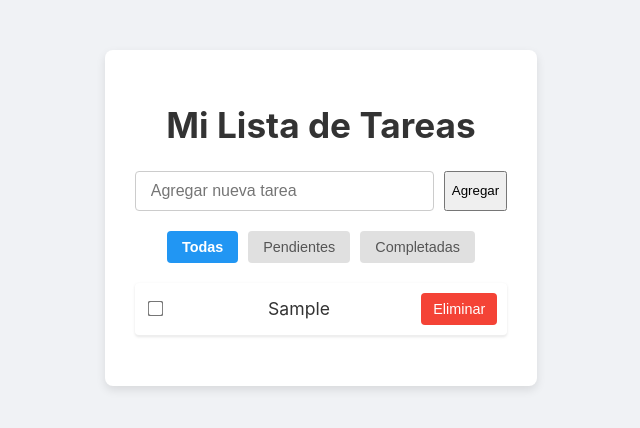
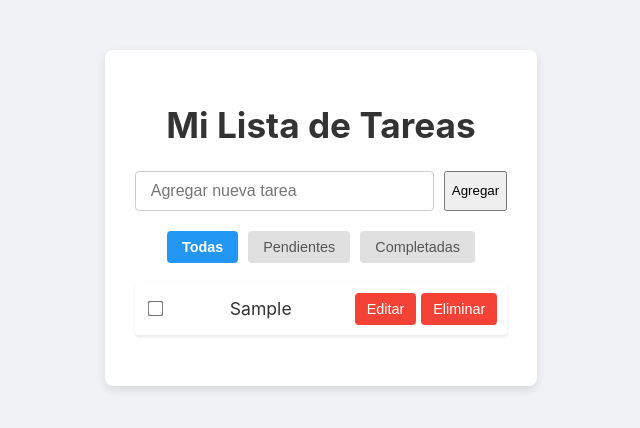
Before and after one commit to PaulaKDev/ToDo-App, a React (Vite) app: page / in a window 1280 px wide. Both pictures are taken after typing "Sample" into the empty fields and a click on the button "Agregar". Shown: the top 428 px of the page, without its empty margins (349-989 px from the left). Built offline with nearby package versions, Linux system fonts and the light colour scheme.

Commit message:
Modificado TodoItem.jsx para permitir la edición

```diff
--- a/src/components/TodoItem.css
+++ b/src/components/TodoItem.css
@@ -44,3 +44,77 @@
 .todo-item button:hover {
   background-color: #d32f2f;
 }
+
+.todo-item span {
+  flex-grow: 1;
+  font-size: 1.1em;
+  color: #333;
+  cursor: pointer; /* Indica que el texto es interactivo */
+}
+
+.todo-item .edit-input {
+  flex-grow: 1;
+  padding: 5px 8px;
+  border: 1px solid #2196f3;
+  border-radius: 4px;
+  font-size: 1.1em;
+  margin-right: 10px;
+}
+
+.todo-actions {
+  display: flex;
+  gap: 5px; /* Espacio entre los botones de acción */
+  margin-left: 10px;
+}
+
+/* Estilo para el botón de editar */
+.edit-button {
+  background-color: #ff9800;
+  color: white;
+  border: none;
+  padding: 8px 12px;
+  border-radius: 4px;
+  cursor: pointer;
+  font-size: 0.9em;
+  transition: background-color 0.3s ease;
+}
+
+.edit-button:hover {
+  background-color: #e68a00;
+}
+
+/* Estilos para los botones de guardar y cancelar */
+.save-button {
+  background-color: #4caf50;
+  color: white;
+  border: none;
+  padding: 8px 12px;
+  border-radius: 4px;
+  cursor: pointer;
+  font-size: 0.9em;
+  transition: background-color 0.3s ease;
+}
+
+.save-button:hover {
+  background-color: #43a047;
+}
+
+.cancel-button {
+  background-color: #9e9e9e;
+  color: white;
+  border: none;
+  padding: 8px 12px;
+  border-radius: 4px;
+  cursor: pointer;
+  font-size: 0.9em;
+  transition: background-color 0.3s ease;
+}
+
+.cancel-button:hover {
+  background-color: #757575;
+}
+
+/* Comprobar que este estilo sigue siendo relevante o ajustarlo si es necesario */
+.todo-item button {
+  /* (ajustar si hay duplicados) */
+}
--- a/src/components/TodoItem.jsx
+++ b/src/components/TodoItem.jsx
@@ -1,16 +1,75 @@
-import React from "react";
+import React, { useState } from 'react'; // Importa useState
 import './TodoItem.css';
 
-function TodoItem({ todo, toggleComplete, deleteTodo}) {
+// Asegúrate de que editTodo se pase como prop aquí
+function TodoItem({ todo, toggleComplete, deleteTodo, editTodo }) {
+  const [isEditing, setIsEditing] = useState(false); // Nuevo estado para controlar si se edita
+  const [editText, setEditText] = useState(todo.text); // Estado para el texto del input de edición
+
+  const handleEdit = () => {
+    setIsEditing(true); // Cambia a modo edición
+  };
+
+  const handleSave = () => {
+    if (editText.trim() === '') {
+      alert('No puede estar vacío.');
+      return;
+    }
+    editTodo(todo.id, editText); // Llama a la función de App.jsx para actualizar
+    setIsEditing(false); // Sale del modo edición
+  };
+
+  const handleCancel = () => {
+    setEditText(todo.text); // Restaura el texto original
+    setIsEditing(false); // Sale del modo edición
+  };
+
+  const handleKeyDown = (e) => {
+    if (e.key === 'Enter') {
+      handleSave();
+    }
+    if (e.key === 'Escape') {
+      handleCancel();
+    }
+  };
+
   return (
-        <li className={'todo-item ${todo.completed ? "completed" : ""}'}>
+    <li className={`todo-item ${todo.completed ? 'completed' : ''}`}>
       <input
         type="checkbox"
         checked={todo.completed}
         onChange={() => toggleComplete(todo.id)}
+        disabled={isEditing} // Deshabilita el checkbox mientras se edita
       />
-                <span>{todo.text}</span>
+
+      {isEditing ? (
+        // Si está en modo edición, muestra un input
+        <input
+          type="text"
+          value={editText}
+          onChange={(e) => setEditText(e.target.value)}
+          onKeyDown={handleKeyDown} // Para guardar con Enter o cancelar con Escape
+          className="edit-input" // Añade esta clase para estilos
+          autoFocus // Enfoca el input automáticamente al editar
+        />
+      ) : (
+        // Si no está en modo edición, muestra el texto
+        <span onDoubleClick={handleEdit}>{todo.text}</span> // Doble click para editar
+      )}
+
+      <div className="todo-actions">
+        {isEditing ? (
+          <>
+            <button onClick={handleSave} className="save-button">Guardar</button>
+            <button onClick={handleCancel} className="cancel-button">Cancelar</button>
+          </>
+        ) : (
+          <>
+            <button onClick={handleEdit} className="edit-button">Editar</button>
             <button onClick={() => deleteTodo(todo.id)}>Eliminar</button>
+          </>
+        )}
+      </div>
     </li>
   );
 }
```
Lines whose indentation alone changed are shown as unchanged.
